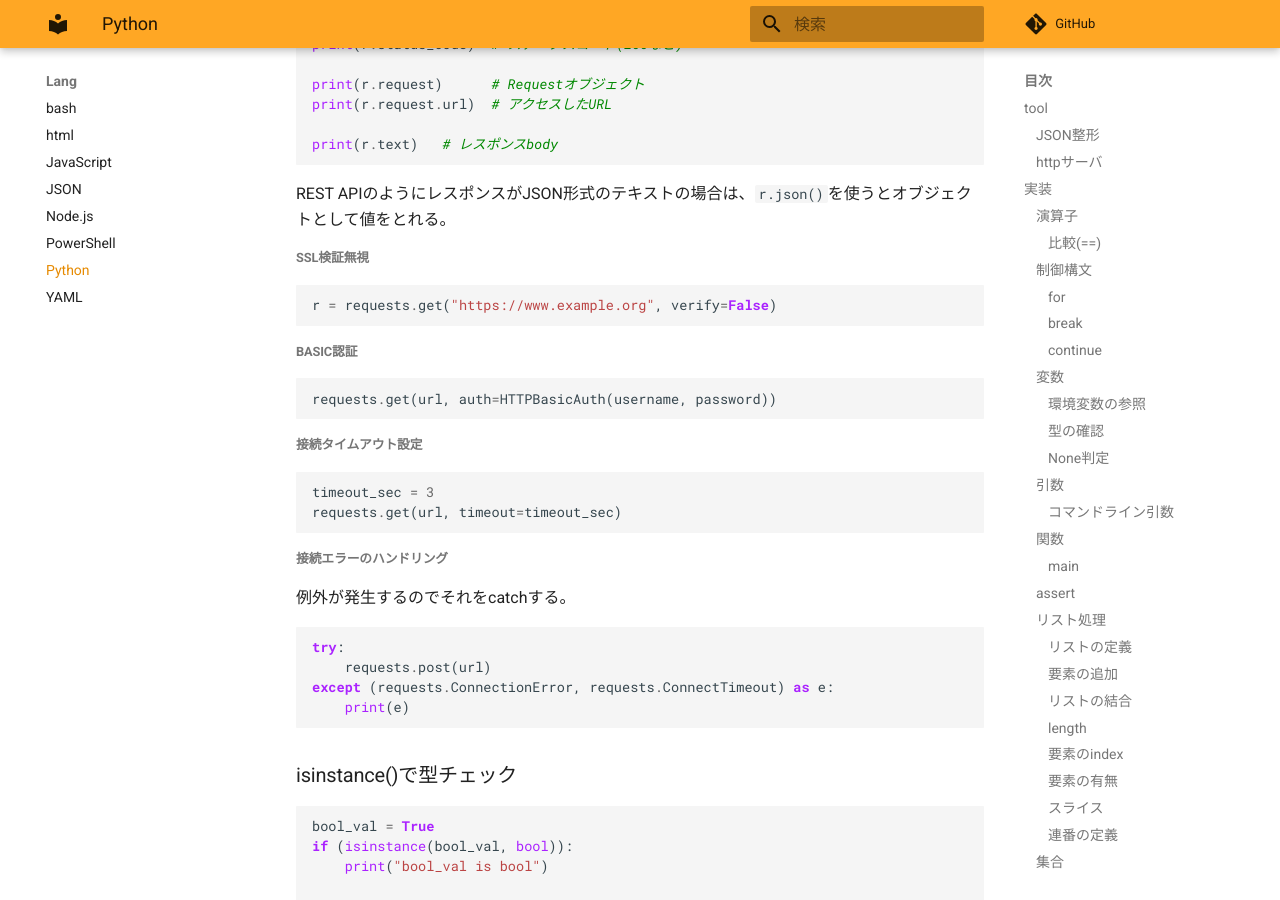
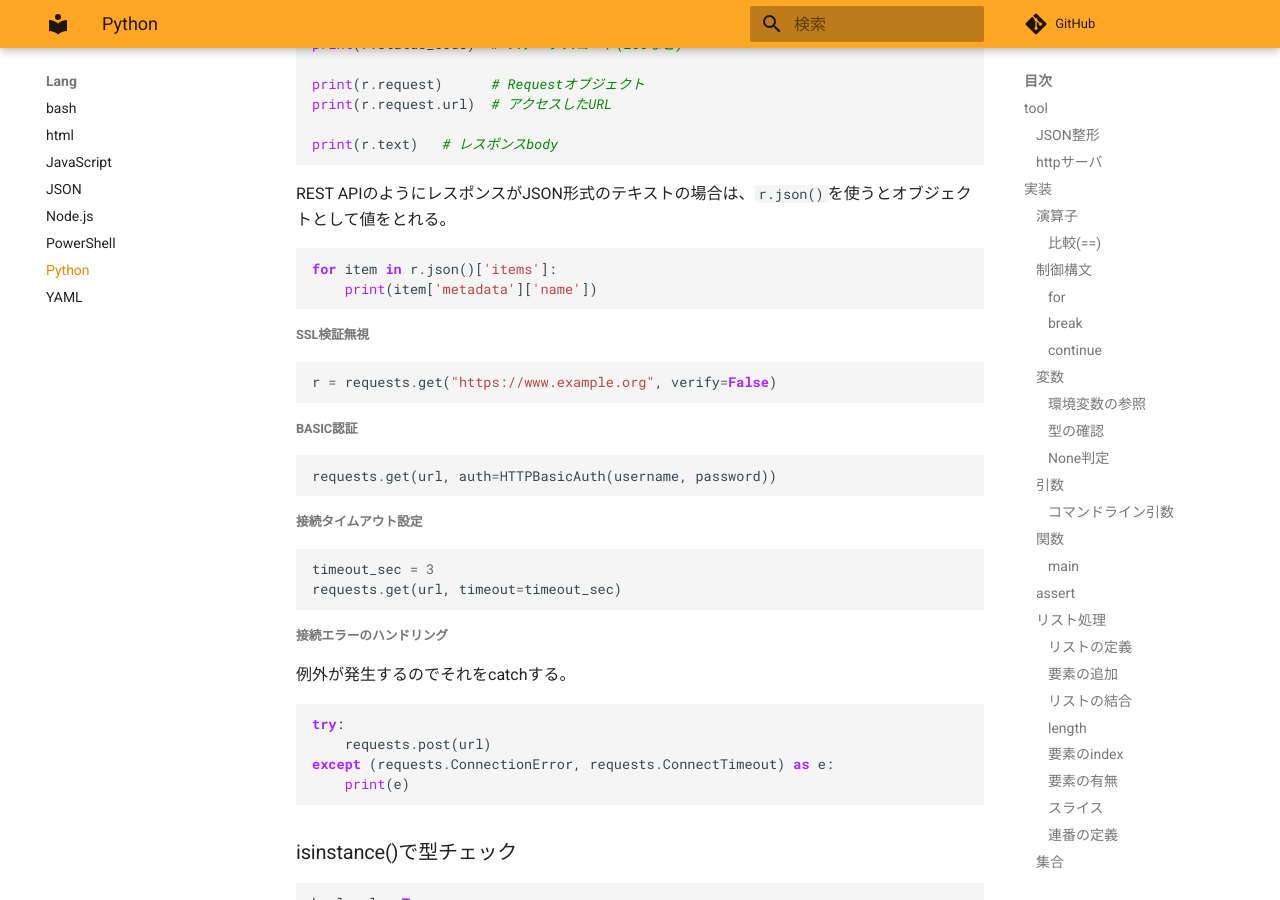
Before and after one commit to zaki-lknr/docs, an MkDocs documentation site: the page built from docs/lang/python.md, in a window 1280 px wide and 900 px high, scrolled down 12314 px. Built offline with MkDocs 1.6.1 and Material for MkDocs 9.7.7, drawn with Linux system fonts in a browser that asks for light colours; comment, search, counter and statistics services are not loaded.

Commit message:
add: lang/python: RESTレスポンスのJSON処理サンプル

````diff
--- a/docs/lang/python.md
+++ b/docs/lang/python.md
@@ -653,6 +653,11 @@ print(r.text)   # レスポンスbody
 
 REST APIのようにレスポンスがJSON形式のテキストの場合は、`r.json()`を使うとオブジェクトとして値をとれる。
 
+```python
+for item in r.json()['items']:
+    print(item['metadata']['name'])
+```
+
 ##### SSL検証無視
 
 ```python
````
